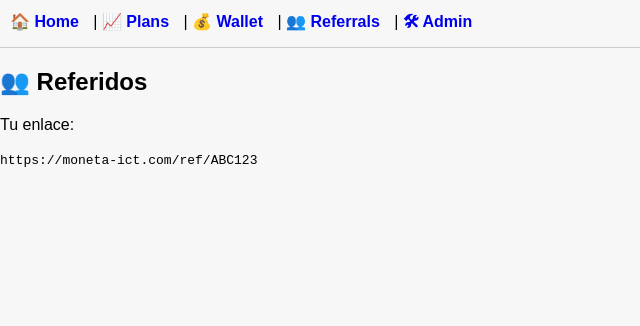
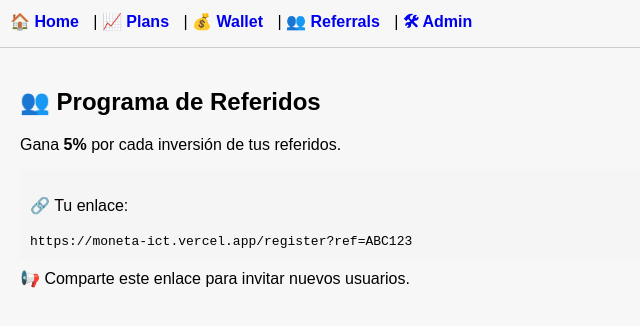
Before and after one commit to Eramsbilly/MONETA-ICT-Frontend, a React app: page /referrals in a window 1280 px wide. Shown: the top 326 px of the page, without its empty margins (0-640 px from the left). Built offline with nearby package versions, Linux system fonts and the light colour scheme; no server answers.

Commit message:
Update Referrals.js

```diff
--- a/src/Referrals.js
+++ b/src/Referrals.js
@@ -1,9 +1,23 @@
 export default function Referrals() {
+  const referralCode = "ABC123";
+  const referralLink = `https://moneta-ict.vercel.app/register?ref=${referralCode}`;
+
   return (
-    <div>
-      <h2>👥 Referidos</h2>
-      <p>Tu enlace:</p>
-      <code>https://moneta-ict.com/ref/ABC123</code>
+    <div style={{ padding: 20 }}>
+      <h2>👥 Programa de Referidos</h2>
+
+      <p>
+        Gana <b>5%</b> por cada inversión de tus referidos.
+      </p>
+
+      <div style={{ background: "#f5f5f5", padding: 10 }}>
+        <p>🔗 Tu enlace:</p>
+        <code>{referralLink}</code>
+      </div>
+
+      <p style={{ marginTop: 10 }}>
+        📢 Comparte este enlace para invitar nuevos usuarios.
+      </p>
     </div>
   );
 }
```
